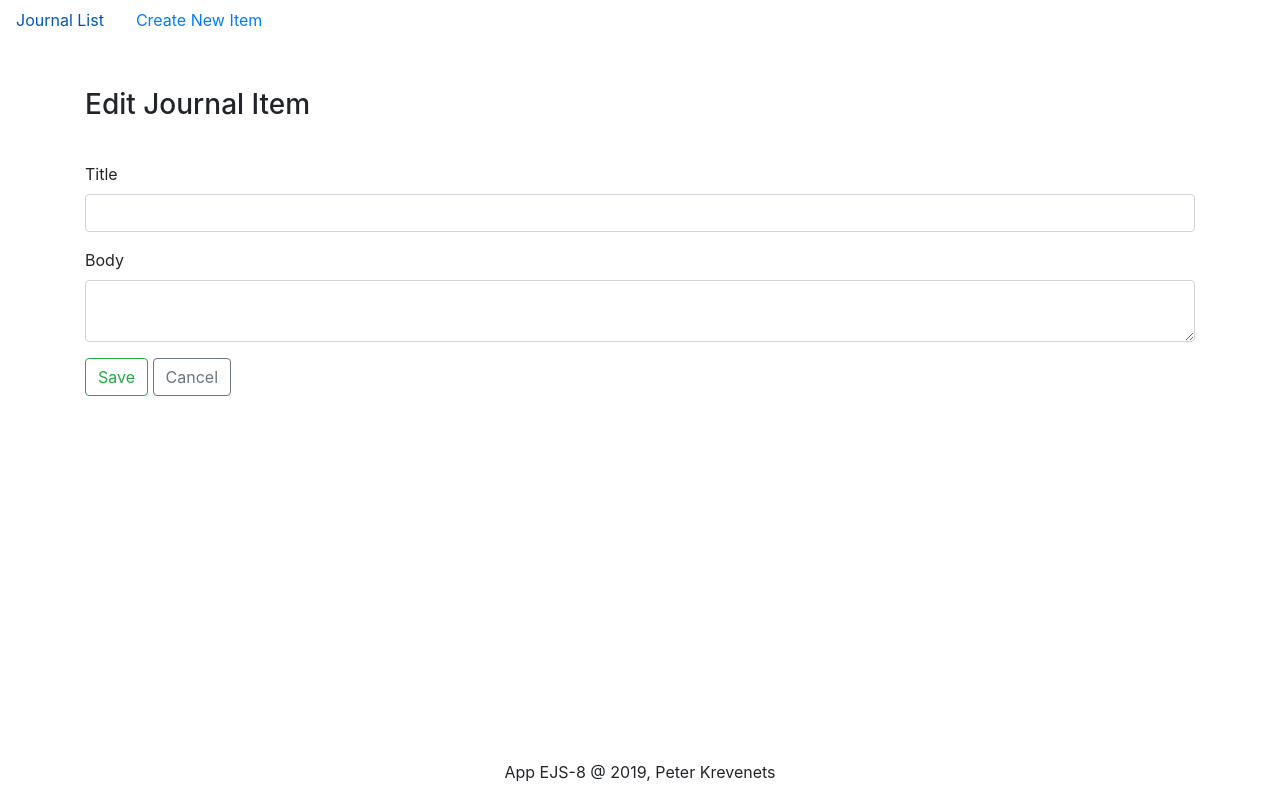
After one commit to GuRuGuMaWaRu/Learning_projects, a Node server app: template app_ejs_8/views/edit-item-page.ejs in a window 1280 px wide. The commit adds this page. Run offline with Node 20, Linux system fonts and the light colour scheme; the template is opened without the code that fills it, so the values that code supplies are empty; some libraries are stand-ins or nearby versions.

Commit message:
Add Edit Item form

```diff
--- a/app_ejs_8/public/styles.css
+++ b/app_ejs_8/public/styles.css
@@ -15,7 +15,8 @@ body {
 
 .main-content,
 .create-item-form,
-.item-view {
+.item-view,
+.edit-item {
   flex: 2;
 }
 
--- a/app_ejs_8/routes/itemRoutes.js
+++ b/app_ejs_8/routes/itemRoutes.js
@@ -11,5 +11,6 @@ router.get("/create", itemController.renderCreateItemForm);
 router.post("/create", itemController.createItem);
 router.get("/view/:itemId", itemController.renderItemPage);
 router.get("/delete/:itemId", itemController.deleteItem);
+router.get("/edit/:itemId", itemController.editItem);
 
 module.exports = router;
--- /dev/null
+++ b/app_ejs_8/views/edit-item-page.ejs
@@ -0,0 +1,21 @@
+<%- include('./partials/header.ejs') -%>
+
+<div class="edit-item">
+  <h3>Edit Journal Item</h3>
+  <form action="/item/edit" method="POST">
+    <div class="form-group">
+      <label for="title">Title</label>
+      <input class="form-control" type="text" id="title" name="title" value="<%= item.title %>">
+    </div>
+    <div class="form-group">
+      <label for="body">Body</label>
+      <textarea class="form-control" id="body" name="body"><%= item.body %></textarea>
+    </div>
+    <div>
+      <button class="btn btn-outline-success" type="submit" name="itemId" value="<%= item._id %>">Save</button>
+      <a class="btn btn-outline-secondary" href="/item/view/<%= item._id %>">Cancel</a>
+    </div>
+  </form>
+</div>
+
+<%- include('./partials/footer.ejs') -%>
--- a/app_ejs_8/views/item-page.ejs
+++ b/app_ejs_8/views/item-page.ejs
@@ -4,7 +4,7 @@
   <h3><%= item.title %></h3>
   <p><%= item.body %></p>
   <div class="item-view-buttons">
-    <button class="btn btn-primary">Edit</button>
+    <a class="btn btn-primary" href="/item/edit/<%- item._id %>">Edit</a>
     <a class="btn btn-light" href="/item/delete/<%= item._id %>">Delete</a>
   </div>
 </div>
```
Also changed, not shown: app_ejs_8/controllers/itemController.js (+8 -0 lines).
